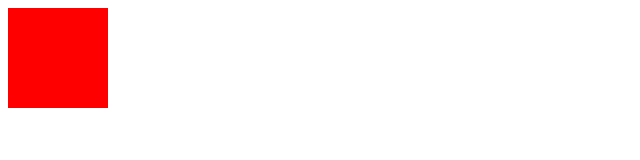
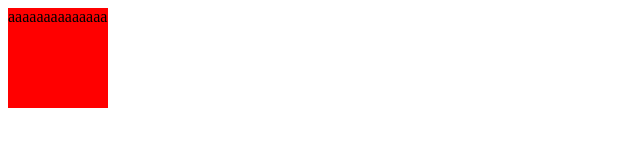
Before and after one commit to btsheqiang/moveweb, a plain HTML site: page index.html in a window 1280 px wide. Shown: the whole page, without its empty margins (0-640 px from the left). Drawn offline with Linux system fonts and the light colour scheme.

Commit message:
commit_2

```diff
--- a/index.html
+++ b/index.html
@@ -10,7 +10,7 @@
 
 <body>
   <div class="box">
-
+       aaaaaaaaaaaaaa
   </div>
 </body>
 </html>
```
